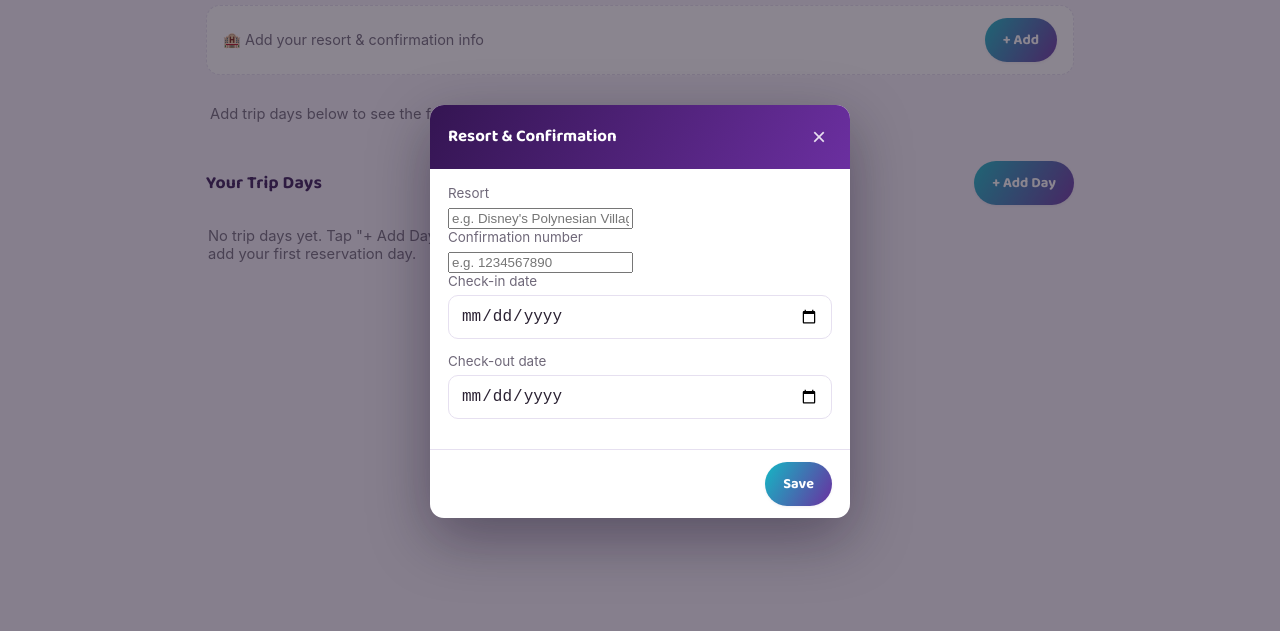
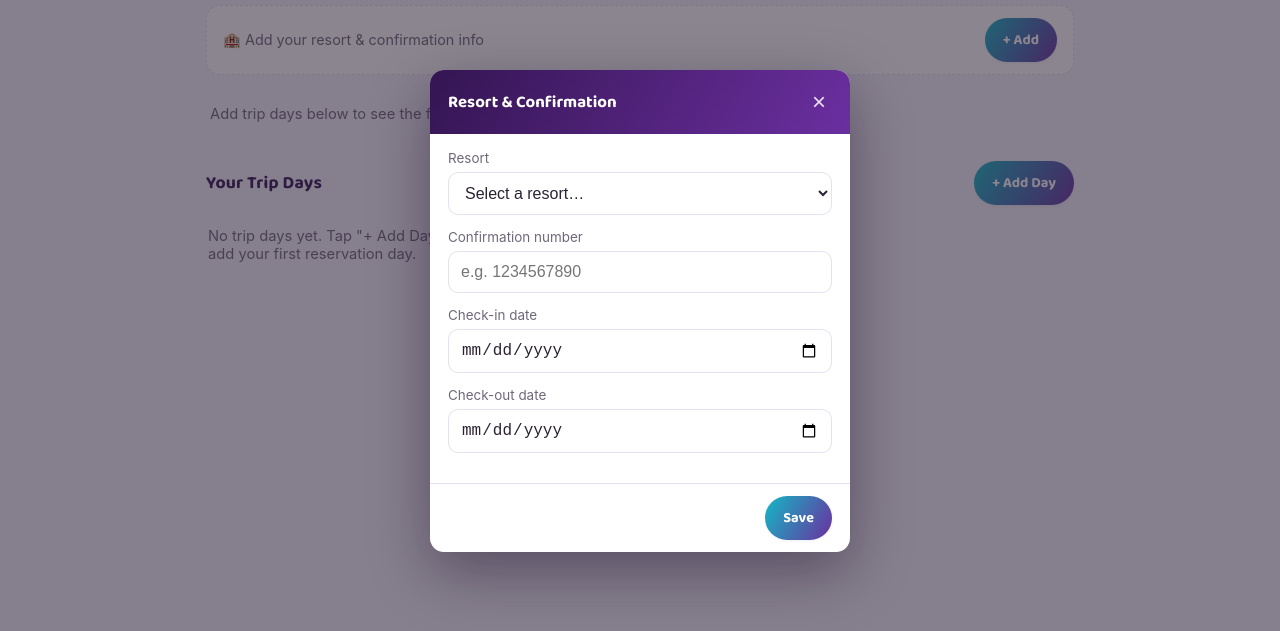
Before and after one commit to ericg1840/disney-world-tracker, a plain HTML site: page index.html in a window 1280 px wide. Both pictures are taken after a click on the button "+ Add". Shown: the part 89-720 px from the top of the page. Drawn offline with Linux system fonts and the light colour scheme.

Commit message:
Make resort selection a dropdown instead of free text
Replaced the free-text resort field with a <select> grouped by
category (Value, Moderate, Deluxe, Deluxe Villas/DVC, Other WDW
resorts) — 34 resorts total. Kept an "Other / not listed" option that
reveals a text field, since some readers may stay off-site or Disney
adds new resorts this list won't have yet.

No API provides hotel data (checked the themeparks.wiki destination
children — only PARK/ATTRACTION/RESTAURANT/SHOW, no HOTEL type), so
this list is hand-maintained from public knowledge of the current WDW
resort lineup.

Also fixed a pre-existing gap while touching this: the confirmation
number field (and the old free-text resort field) had no CSS rule
matching plain input[type="text"], so they rendered unstyled. Added a
shared .text-field class instead of broadening the type selector,
since a blanket `input[type="text"]` in modal-body would have also
caught .itin-time and overridden its compact sizing.

Co-Authored-By: Claude Sonnet 5 <noreply@anthropic.com>

```diff
--- a/app.js
+++ b/app.js
@@ -12,6 +12,70 @@ const PARKS = [
   { id: "1c84a229-8862-4648-9c71-378ddd2c7693", name: "Animal Kingdom", emoji: "🌴" },
   { id: "b070cbc5-feaa-4b87-a8c1-f94cca037a18", name: "Typhoon Lagoon", emoji: "🌊" },
   { id: "ead53ea5-22e5-4095-9a83-8c29300d7c63", name: "Blizzard Beach", emoji: "❄️" },
+];
+
+const OTHER_RESORT_VALUE = "__other__";
+
+// No API provides this list, so it's hand-maintained — current as of the
+// 2026 WDW resort lineup. "Other / not listed" covers off-site stays.
+const RESORT_GROUPS = [
+  {
+    label: "Value Resorts",
+    resorts: [
+      "Disney's All-Star Movies Resort",
+      "Disney's All-Star Music Resort",
+      "Disney's All-Star Sports Resort",
+      "Disney's Art of Animation Resort",
+      "Disney's Pop Century Resort",
+    ],
+  },
+  {
+    label: "Moderate Resorts",
+    resorts: [
+      "Disney's Caribbean Beach Resort",
+      "Disney's Coronado Springs Resort",
+      "Disney's Port Orleans Resort – French Quarter",
+      "Disney's Port Orleans Resort – Riverside",
+    ],
+  },
+  {
+    label: "Deluxe Resorts",
+    resorts: [
+      "Disney's Animal Kingdom Lodge",
+      "Disney's Beach Club Resort",
+      "Disney's BoardWalk Inn",
+      "Disney's Contemporary Resort",
+      "Disney's Grand Floridian Resort & Spa",
+      "Disney's Polynesian Village Resort",
+      "Disney's Riviera Resort",
+      "Disney's Wilderness Lodge",
+      "Disney's Yacht Club Resort",
+    ],
+  },
+  {
+    label: "Deluxe Villas (DVC)",
+    resorts: [
+      "Disney's Animal Kingdom Villas – Jambo House",
+      "Disney's Animal Kingdom Villas – Kidani Village",
+      "Bay Lake Tower at Disney's Contemporary Resort",
+      "Disney's BoardWalk Villas",
+      "Copper Creek Villas & Cabins at Disney's Wilderness Lodge",
+      "Disney's Old Key West Resort",
+      "Disney's Saratoga Springs Resort & Spa",
+      "The Villas at Disney's Grand Floridian Resort & Spa",
+      "The Villas at Disney's Wilderness Lodge",
+    ],
+  },
+  {
+    label: "Other Walt Disney World Resorts",
+    resorts: [
+      "Disney's Fort Wilderness Resort & Campground",
+      "Walt Disney World Swan",
+      "Walt Disney World Swan Reserve",
+      "Walt Disney World Dolphin",
+      "Shades of Green",
+    ],
+  },
 ];
 
 // Shared by the itinerary editor and Today's Plan — both group picks by
@@ -235,8 +299,51 @@ function renderTripInfo() {
   document.getElementById("edit-trip-info-btn").addEventListener("click", openTripInfoModal);
 }
 
+function populateResortSelect() {
+  const select = document.getElementById("trip-info-resort-select");
+  const optgroupsHtml = RESORT_GROUPS.map(
+    (group) => `
+      <optgroup label="${escapeHtml(group.label)}">
+        ${group.resorts.map((r) => `<option value="${escapeHtml(r)}">${escapeHtml(r)}</option>`).join("")}
+      </optgroup>
+    `
+  ).join("");
+  select.innerHTML = `
+    <option value="">Select a resort…</option>
+    ${optgroupsHtml}
+    <option value="${OTHER_RESORT_VALUE}">Other / not listed</option>
+  `;
+}
+
+document.getElementById("trip-info-resort-select").addEventListener("change", (e) => {
+  const otherInput = document.getElementById("trip-info-resort-other");
+  if (e.target.value === OTHER_RESORT_VALUE) {
+    otherInput.classList.remove("hidden");
+    otherInput.focus();
+  } else {
+    otherInput.classList.add("hidden");
+  }
+});
+
 function openTripInfoModal() {
-  document.getElementById("trip-info-resort").value = tripInfo.resort || "";
+  const select = document.getElementById("trip-info-resort-select");
+  const otherInput = document.getElementById("trip-info-resort-other");
+  const knownResorts = RESORT_GROUPS.flatMap((g) => g.resorts);
+
+  if (tripInfo.resort && knownResorts.includes(tripInfo.resort)) {
+    select.value = tripInfo.resort;
+    otherInput.value = "";
+    otherInput.classList.add("hidden");
+  } else if (tripInfo.resort) {
+    select.value = OTHER_RESORT_VALUE;
+    otherInput.value = tripInfo.resort;
+    otherInput.classList.remove("hidden");
+  } else {
+    select.value = "";
+    otherInput.value = "";
+    otherInput.classList.add("hidden");
+  }
+
   document.getElementById("trip-info-confirmation").value = tripInfo.confirmation || "";
   document.getElementById("trip-info-checkin").value = tripInfo.checkIn || "";
   document.getElementById("trip-info-checkout").value = tripInfo.checkOut || "";
@@ -244,8 +351,12 @@ function openTripInfoModal() {
 }
 
 document.getElementById("save-trip-info-btn").addEventListener("click", () => {
+  const select = document.getElementById("trip-info-resort-select");
+  const otherInput = document.getElementById("trip-info-resort-other");
+  const resort = select.value === OTHER_RESORT_VALUE ? otherInput.value.trim() : select.value;
+
   tripInfo = {
-    resort: document.getElementById("trip-info-resort").value.trim(),
+    resort,
     confirmation: document.getElementById("trip-info-confirmation").value.trim(),
     checkIn: document.getElementById("trip-info-checkin").value,
     checkOut: document.getElementById("trip-info-checkout").value,
@@ -1144,6 +1255,7 @@ function bindTodayPlanOpenButtons() {
 
 function init() {
   sortDays();
+  populateResortSelect();
   renderTripInfo();
   renderDaysList();
   renderWeatherStrip();
--- a/index.html
+++ b/index.html
@@ -53,11 +53,12 @@
       <button class="icon-btn close-modal" data-close="trip-info-modal">&times;</button>
     </div>
     <div class="modal-body">
-      <label for="trip-info-resort">Resort</label>
-      <input type="text" id="trip-info-resort" placeholder="e.g. Disney's Polynesian Village Resort">
+      <label for="trip-info-resort-select">Resort</label>
+      <select id="trip-info-resort-select"></select>
+      <input type="text" id="trip-info-resort-other" class="text-field hidden" placeholder="Enter resort name">
 
       <label for="trip-info-confirmation">Confirmation number</label>
-      <input type="text" id="trip-info-confirmation" placeholder="e.g. 1234567890">
+      <input type="text" id="trip-info-confirmation" class="text-field" placeholder="e.g. 1234567890">
 
       <label for="trip-info-checkin">Check-in date</label>
       <input type="date" id="trip-info-checkin">
--- a/style.css
+++ b/style.css
@@ -534,6 +534,8 @@ main {
 }
 
 .modal-body input[type="date"],
+.modal-body select,
+.text-field,
 .filter-input,
 .day-notes {
   width: 100%;
@@ -553,6 +555,8 @@ main {
 }
 
 .modal-body input[type="date"]:focus,
+.modal-body select:focus,
+.text-field:focus,
 .filter-input:focus,
 .day-notes:focus {
   outline: 2px solid var(--teal);
```
